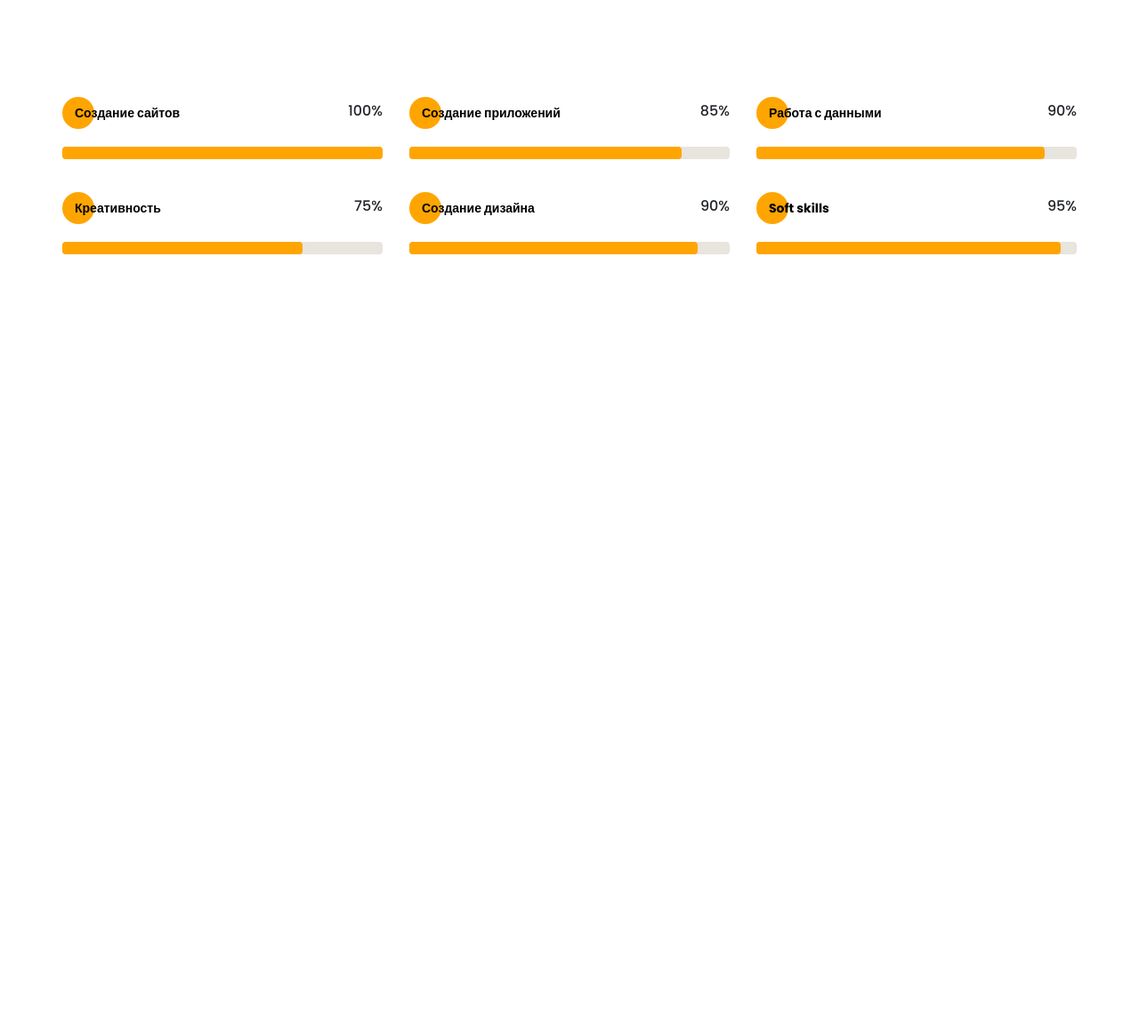
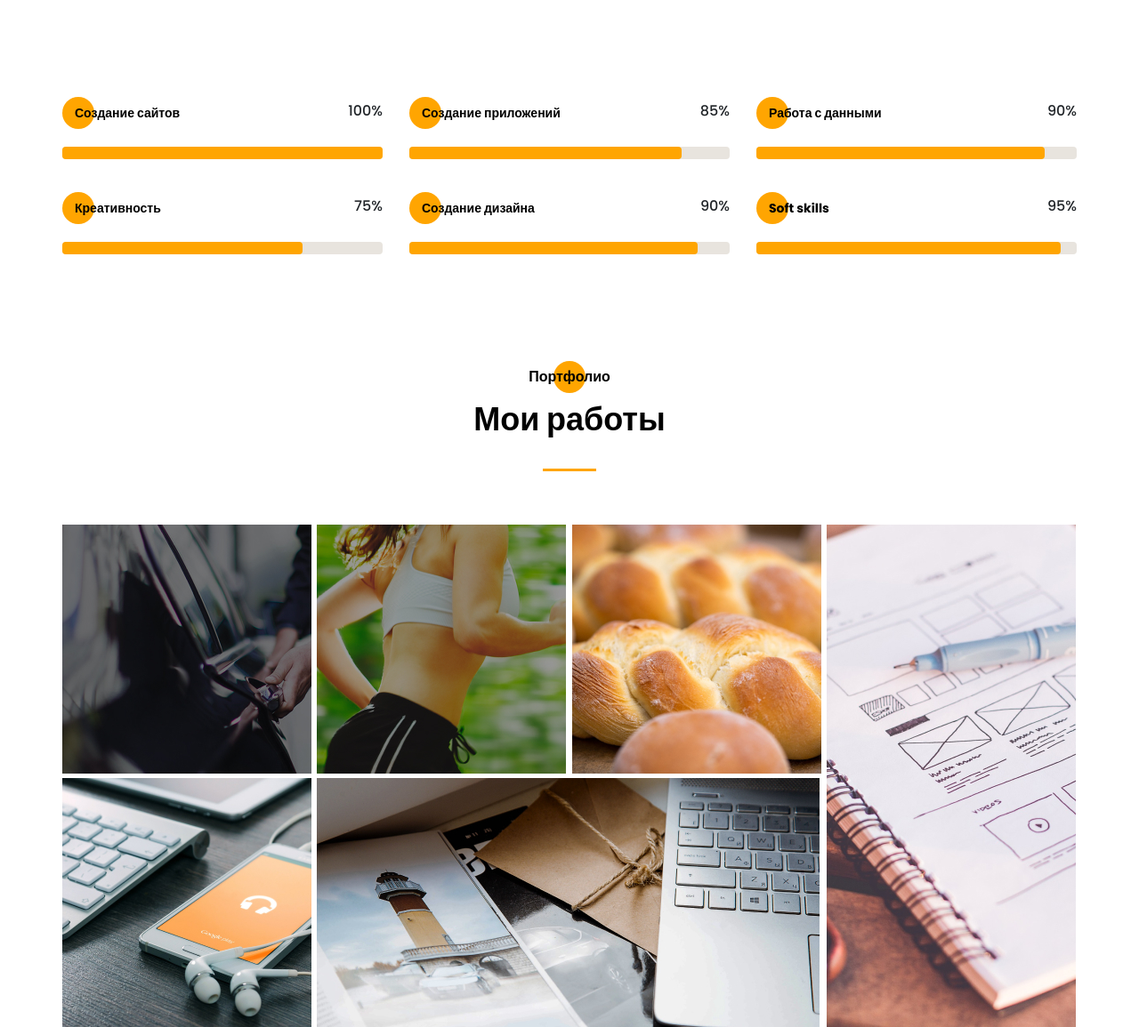
Before and after one commit to Tesla220-1/girl-portfolio, a website: page src/index.html in a window 1280 px wide. Shown: the part 3052-4207 px from the top of the page at 89% size. Before the commit the page ends 3338 px from the top, so only its background shows below. Drawn offline with Linux system fonts and the light colour scheme.

Commit message:
five screen ready

```diff
--- a/src/index.html
+++ b/src/index.html
@@ -445,6 +445,37 @@
         </div>
     </section>
 
+    <section class="work">
+        <div class="container">
+
+            <h3 class="subtitle subtitle_circle-center subtitle_center">Портфолио</h3>
+            <h2 class="title title_center">Мои работы</h2>
+            <div class="divider"></div>
+
+            <div class="work__wrapper">
+                <a href="#" class="work__item">
+                    <img src="img/works/uber.jpg" alt="uber">
+                </a>
+                <a href="#" class="work__item">
+                    <img src="img/works/pulse.jpg" alt="pulse">
+                </a>
+                <a href="#" class="work__item">
+                    <img src="img/works/bread.jpg" alt="bread">
+                </a>
+                <a href="#" class="work__item" id="four">
+                    <img src="img/works/plans.jpg" alt="plans">
+                </a>
+                <a href="#" class="work__item">
+                    <img src="img/works/ipad.jpg" alt="ipad">
+                </a>
+                <a href="#" class="work__item" id="six">
+                    <img src="img/works/mac.jpg" alt="mac">
+                </a>
+            </div>
+
+        </div>
+    </section>
+
     <script src="js/script.js"></script>
 </body>
 </html>
--- /dev/null
+++ b/src/sass/blocks/_work.scss
@@ -0,0 +1,28 @@
+.work {
+    padding-top: 120px;
+    &__wrapper {
+        display: grid;
+        grid-template-columns: repeat(4, 1fr);
+        grid-template-rows: repeat(2, 1fr);
+        grid-auto-columns: 1fr;
+        gap: 5px;
+        margin-top: 60px;
+
+    }
+    &__item {
+        display: block;
+        max-width: 100%;
+        img {
+            max-width: 100%;
+        }
+    }
+    #four {
+        grid-column-start: 4;
+        grid-row-start: 1;
+        grid-row-end: 3;
+    }
+    #six {
+        grid-column-start: 2;
+        grid-column-end: 4;
+    }
+}
--- a/src/sass/style.scss
+++ b/src/sass/style.scss
@@ -27,3 +27,4 @@
 @import 'blocks/divider';
 @import 'blocks/resume';
 @import 'blocks/skills';
+@import 'blocks/work';
```
Also changed, not shown: src/css/style.min.css, src/img/works/mac.jpg (added).
